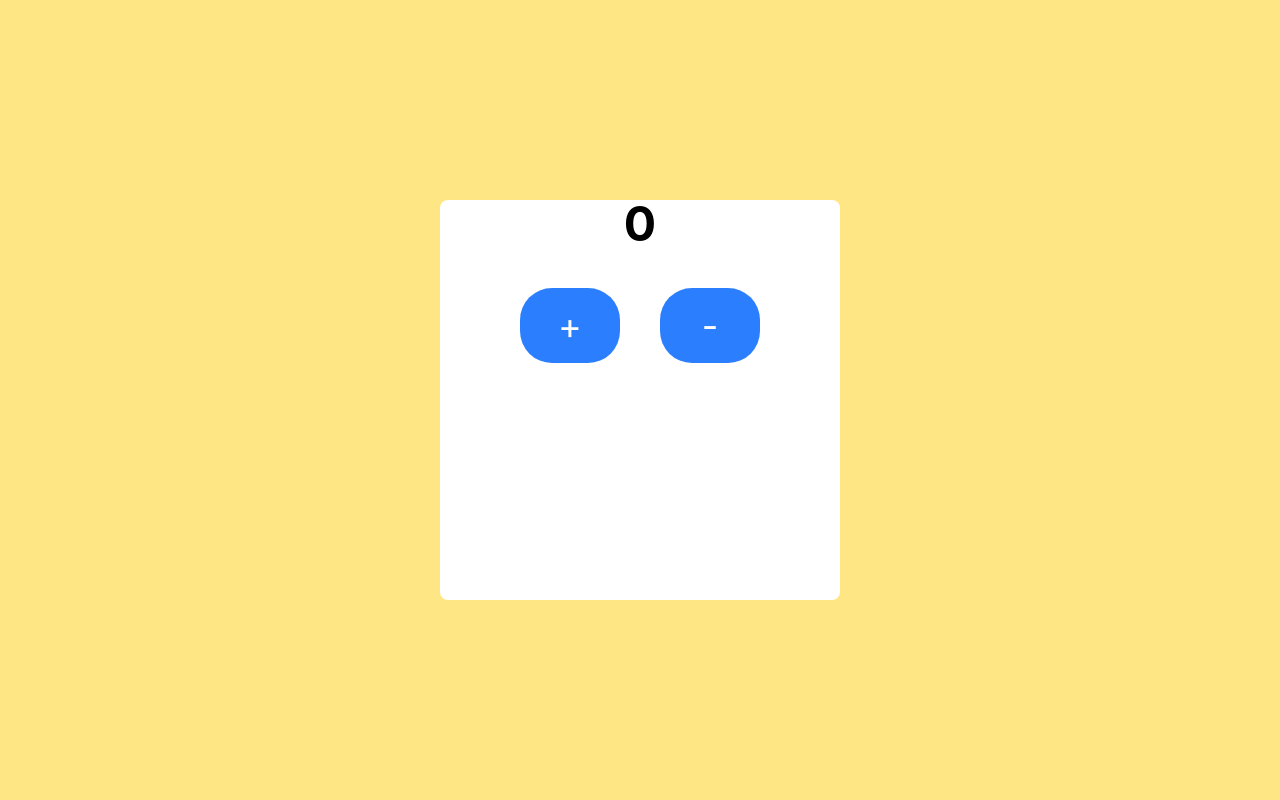
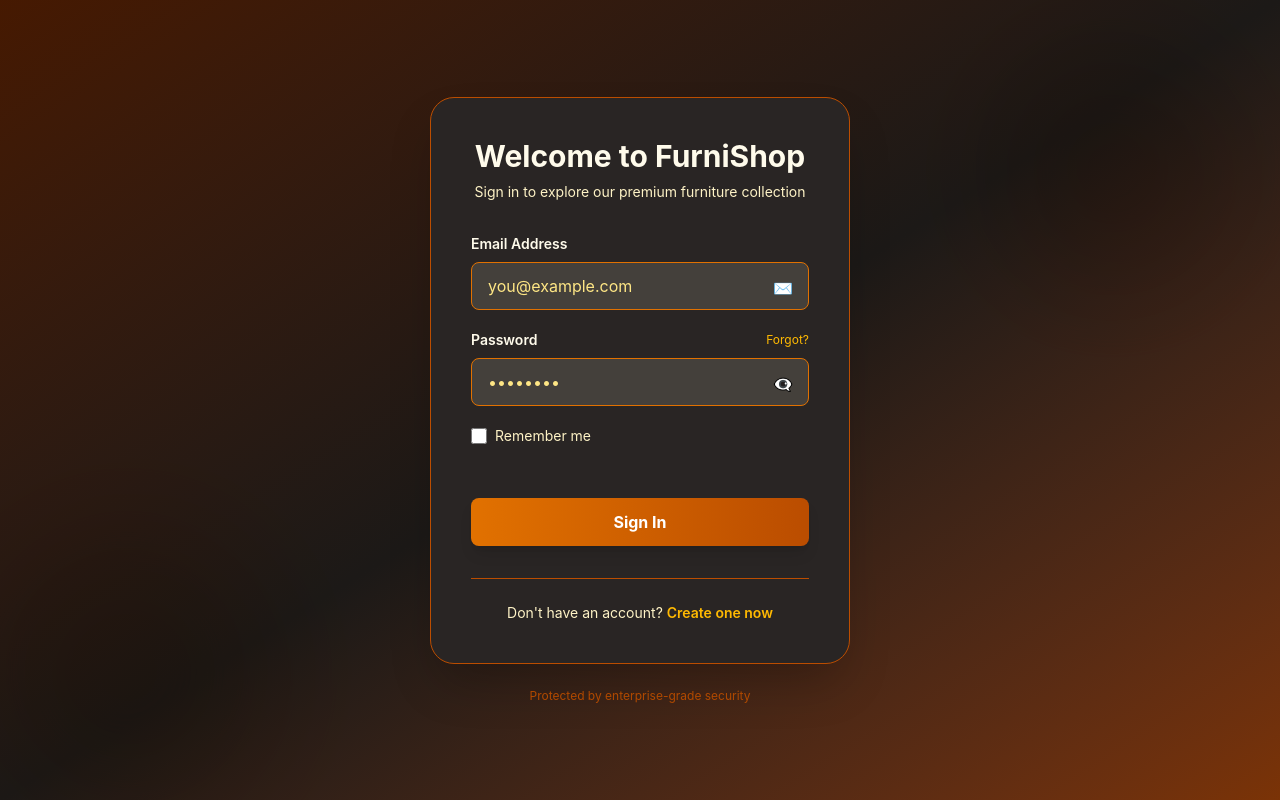
Before and after one commit to Manukagallage7/Furniture-Shop-Frontend, a React (Vite) app: page /login in a window 1280 px wide. Built offline with nearby package versions, Linux system fonts and the light colour scheme.

Commit message:
feat: implement enhanced LoginPage with user authentication and improved UI

```diff
--- a/src/pages/loginPage.jsx
+++ b/src/pages/loginPage.jsx
@@ -1,22 +1,130 @@
-import {useState} from "react";
+import { Link, useNavigate} from "react-router-dom";
+import { useState } from "react";
+import axios from "axios";
+import { toast } from "react-hot-toast";
 
 export default function LoginPage() {
-    const [count, setCount] = useState(0)
+    const [showPassword, setShowPassword] = useState(false);
+    const [email, setEmail] = useState("");
+    const [password, setPassword] = useState("");
+    const navigate = useNavigate();
 
-    function increment() {
-        setCount(count + 1)
+    async function login(){
+        await axios.post(import.meta.env.VITE_Backend_URL + "/api/users/login", {
+            email: email,
+            password: password
+        }).then((response) => {
+            localStorage.setItem("token", response.data.token);
+            toast.success("Login successful!");
+            if(response.data.role == "admin"){
+                navigate("/admin")
+            } else if(response.data.role == "user"){
+                navigate("/")
+            }
+        }).catch((error) => {
+            console.error(error);
+            toast.error("Login failed!");
+        });
     }
-    function decrement() {
-        setCount(count - 1)
-    }
+
+    const togglePasswordVisibility = () => {
+        setShowPassword(!showPassword);
+    };
+
     return (
-        <div className="w-full h-screen bg-amber-200 flex justify-center items-center">
-            <div className="w-[400px] h-[400px] bg-white flex flex-col justfify-center items-center rounded-lg">
-                <h1 className="text-5xl font-bold">{count}</h1>
-                <div className="w-full flex justify-center items-center gap-10 mt-10">
-                    <button onClick={increment} className="w-[100px] h-[75px] bg-blue-500 justify-center item-center text-white rounded-4xl text-4xl">+</button>
-                    <button onClick={decrement} className="w-[100px] h-[75px] bg-blue-500 justify-center item-center text-white rounded-4xl text-4xl">-</button>
+        <div className="w-full h-screen bg-gradient-to-br from-amber-950 via-stone-900 to-amber-900 flex flex-col justify-center items-center relative overflow-hidden">
+            {/* Animated background elements */}
+            <div className="absolute top-10 right-10 w-64 h-64 bg-amber-700 rounded-full mix-blend-multiply filter blur-3xl opacity-10 animate-pulse"></div>
+            <div className="absolute -bottom-8 -left-8 w-80 h-80 bg-amber-600 rounded-full mix-blend-multiply filter blur-3xl opacity-10 animate-pulse" style={{animationDelay: '2s'}}></div>
+
+            {/* Login Card */}
+            <div className="relative w-full max-w-md px-6 py-12 sm:w-[420px] sm:px-0">
+                <div className="bg-stone-800 bg-opacity-40 backdrop-blur-2xl rounded-3xl shadow-2xl border border-amber-700 border-opacity-50 p-8 sm:p-10 hover:border-amber-500 hover:border-opacity-30 transition duration-500">
+
+                    {/* Header */}
+                    <div className="mb-8 text-center">
+                        <h1 className="text-4xl sm:text-3xl font-bold text-amber-50 mb-2">Welcome to FurniShop</h1>
+                        <p className="text-amber-100 text-sm">Sign in to explore our premium furniture collection</p>
+                    </div>
+
+                    {/* Form */}
+                    <div className="space-y-5">
+                        {/* Email Field */}
+                        <div className="group">
+                            <label className="block text-sm font-semibold text-amber-50 mb-2">Email Address</label>
+                            <div className="relative">
+                                <input
+                                    type="email"
+                                    placeholder="you@example.com"
+                                    className="w-full h-12 rounded-lg px-4 bg-stone-700 bg-opacity-50 border border-amber-600 text-white placeholder-amber-200 focus:outline-none focus:ring-2 focus:ring-amber-500 focus:border-transparent focus:bg-opacity-75 transition duration-300"
+                                    value={email}
+                                    onChange={(e) => setEmail(e.target.value)}
+                                />
+                                <span className="absolute right-4 top-3.5 text-slate-400">✉️</span>
+                            </div>
+                        </div>
+
+                        {/* Password Field */}
+                        <div className="group">
+                            <div className="flex justify-between items-center mb-2">
+                                <label className="block text-sm font-semibold text-amber-50">Password</label>
+                                <a href="#" className="text-xs text-amber-400 hover:text-amber-300 transition">Forgot?</a>
+                            </div>
+                            <div className="relative">
+                                <input
+                                    type={showPassword ? "text" : "password"}
+                                    placeholder="••••••••"
+                                    className="w-full h-12 rounded-lg px-4 pr-12 bg-stone-700 bg-opacity-50 border border-amber-600 text-white placeholder-amber-200 focus:outline-none focus:ring-2 focus:ring-amber-500 focus:border-transparent focus:bg-opacity-75 transition duration-300"
+                                    value={password}
+                                    onChange={(e) => setPassword(e.target.value)}
+                                />
+                                <button
+                                    type="button"
+                                    onClick={togglePasswordVisibility}
+                                    className="absolute right-4 top-3.5 text-amber-400 hover:text-amber-300 transition focus:outline-none"
+                                >
+                                    {showPassword ? "👁️" : "👁️‍🗨️"}
+                                </button>
+                            </div>
+                        </div>
+
+                        {/* Remember Me */}
+                        <div className="flex items-center">
+                            <input
+                                type="checkbox"
+                                id="remember"
+                                className="w-4 h-4 bg-stone-700 border border-amber-600 rounded focus:ring-2 focus:ring-amber-500 cursor-pointer"
+                            />
+                            <label htmlFor="remember" className="ml-2 text-sm text-amber-100 cursor-pointer hover:text-amber-50 transition">Remember me</label>
+                        </div>
+
+                        {/* Submit Button */}
+                        <button
+                            type="submit"
+                            onClick={login}
+                            className="w-full h-12 mt-8 bg-gradient-to-r from-amber-600 to-amber-700 text-white font-bold rounded-lg hover:from-amber-700 hover:to-amber-800 focus:outline-none focus:ring-2 focus:ring-amber-500 focus:ring-offset-2 focus:ring-offset-stone-800 transform hover:scale-105 active:scale-95 transition duration-200 shadow-lg"
+                        >
+                            Sign In
+                        </button>
+
+                    </div>
+
+                    {/* Register Link */}
+                    <div className="mt-8 pt-6 border-t border-amber-700 text-center">
+                        <p className="text-amber-100 text-sm">
+                            Don't have an account?{" "}
+                            <Link
+                                to="/register"
+                                className="font-semibold text-amber-400 hover:text-amber-300 transition duration-300 hover:underline"
+                            >
+                                Create one now
+                            </Link>
+                        </p>
+                    </div>
                 </div>
+
+                {/* Footer Text */}
+                <p className="text-center text-amber-700 text-xs mt-6">Protected by enterprise-grade security</p>
             </div>
         </div>
     )
```
